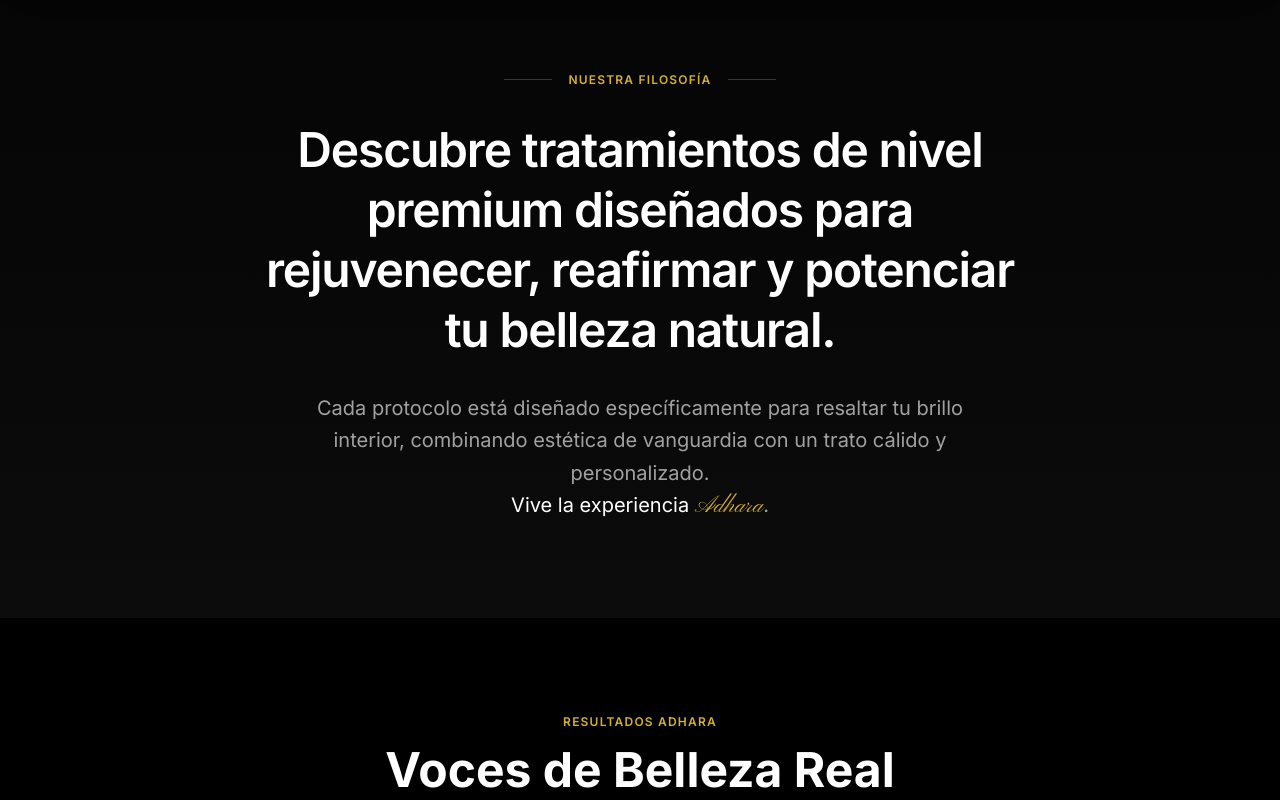
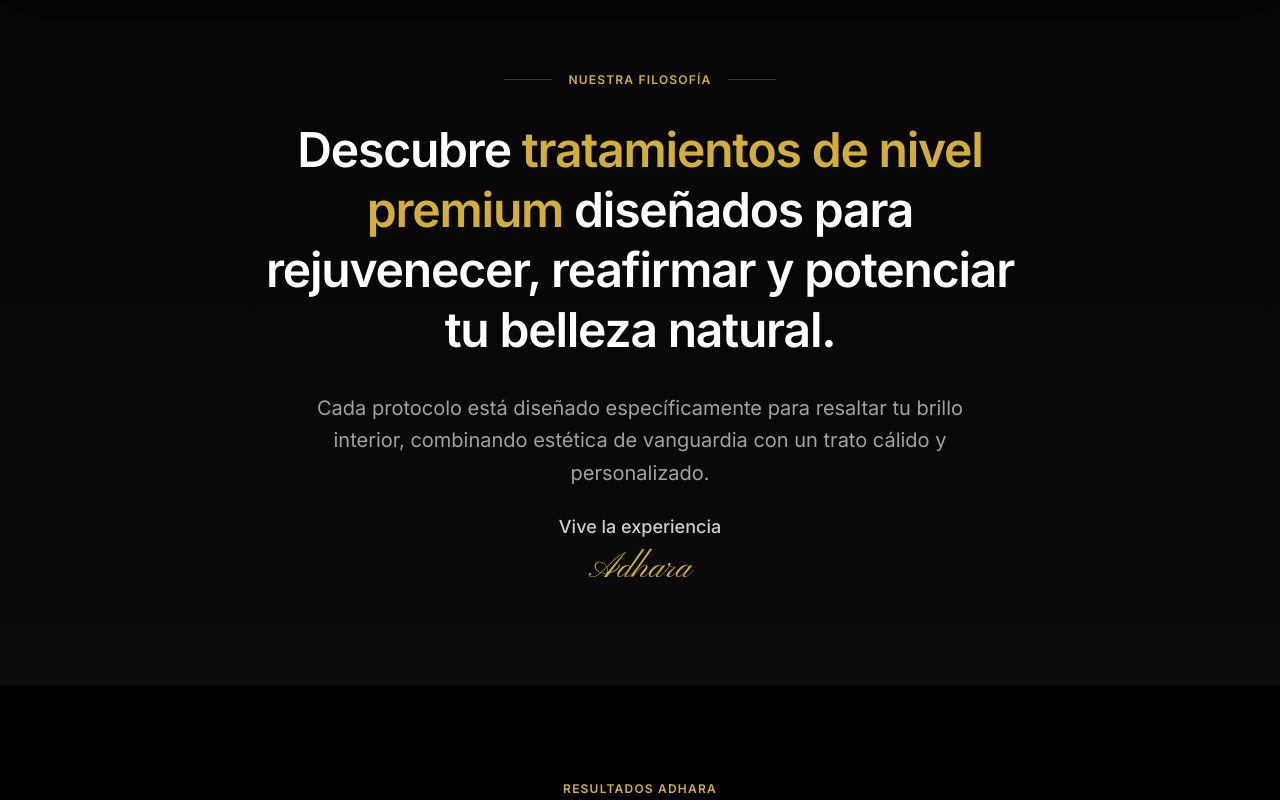
Before and after one commit to adharaclinicaspa/adharaspa, a Next.js app: page / in a window 1280 px wide. Shown: the part 1400-2200 px from the top of the page. Built offline with nearby package versions, Linux system fonts and the light colour scheme.

Commit message:
style: final UI polish, text highlighting, and social proof images

```diff
--- a/app/components/IntroSection.tsx
+++ b/app/components/IntroSection.tsx
@@ -17,17 +17,20 @@
 
         <BlurReveal delay={0.3}>
           <h2 className="text-3xl md:text-5xl lg:text-5xl font-semibold tracking-tight text-white leading-tight mb-8 max-w-3xl mx-auto">
-            Descubre tratamientos de nivel premium diseñados para rejuvenecer, reafirmar y potenciar tu belleza natural.
+            Descubre <span className="text-[var(--color-brand-gold-text)]">tratamientos de nivel premium</span> diseñados para rejuvenecer, reafirmar y potenciar tu belleza natural.
           </h2>
         </BlurReveal>
 
         <BlurReveal delay={0.5}>
-          <p className="text-neutral-400 text-lg md:text-xl max-w-2xl mx-auto leading-relaxed">
-            Cada protocolo está diseñado específicamente para resaltar tu brillo interior, combinando estética de vanguardia con un trato cálido y personalizado.
-            <br className="mt-6 block" />
-            <span className="text-white">Vive la experiencia </span>
-            <span className="text-[var(--color-brand-gold-text)] text-2xl" style={{ fontFamily: "'Pinyon Script', cursive" }}>Adhara</span>.
-          </p>
+          <div className="max-w-2xl mx-auto space-y-6">
+            <p className="text-neutral-400 text-lg md:text-xl leading-relaxed">
+              Cada protocolo está diseñado específicamente para resaltar tu brillo interior, combinando estética de vanguardia con un trato cálido y personalizado.
+            </p>
+            <div className="flex flex-col items-center gap-2">
+              <span className="text-white text-lg font-medium opacity-80">Vive la experiencia</span>
+              <span className="text-[var(--color-brand-gold-text)] text-4xl" style={{ fontFamily: "'Pinyon Script', cursive" }}>Adhara</span>
+            </div>
+          </div>
         </BlurReveal>
       </div>
     </section>
--- a/app/components/ui/SocialProofPill.tsx
+++ b/app/components/ui/SocialProofPill.tsx
@@ -5,9 +5,17 @@
   return (
     <div className={cn("inline-flex items-center gap-4 px-5 py-3 glass-pill", className)}>
       <div className="flex -space-x-3">
-        {[1, 2, 3].map((i) => (
+        {[
+          "https://images.unsplash.com/photo-1544005313-94ddf0286df2?q=80&w=100&h=100&auto=format&fit=crop",
+          "https://images.unsplash.com/photo-1438761681033-6461ffad8d80?q=80&w=100&h=100&auto=format&fit=crop",
+          "https://images.unsplash.com/photo-1554151228-14d9def656e4?q=80&w=100&h=100&auto=format&fit=crop"
+        ].map((src, i) => (
           <div key={i} className="w-10 h-10 rounded-full border-2 border-[var(--color-brand-surface)] bg-neutral-800 overflow-hidden relative">
-            <div className={`w-full h-full bg-gradient-to-br from-neutral-600 to-neutral-800`} />
+            <img
+               src={src}
+               alt="Customer"
+               className="w-full h-full object-cover"
+            />
           </div>
         ))}
         <div className="w-10 h-10 rounded-full border-2 border-[var(--color-brand-surface)] bg-neutral-900 flex items-center justify-center text-xs font-medium relative z-10 text-white">
```
